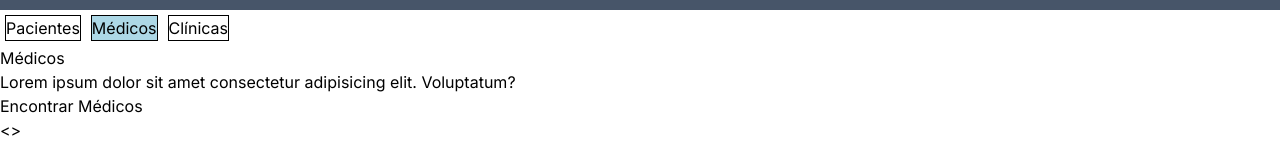
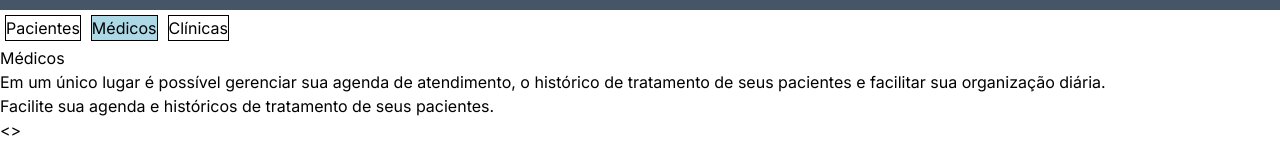
Before and after one commit to Care-4-you/AgendaSaude.web, a Next.js app: page / in a window 1280 px wide. Shown: the part 322-488 px from the top of the page. Built offline with nearby package versions, Linux system fonts and the light colour scheme.

Commit message:
feat: Update content and customButtonName

```diff
--- a/src/components/Carrousel/index.tsx
+++ b/src/components/Carrousel/index.tsx
@@ -15,21 +15,21 @@ const Carousel: React.FC = () => {
   const pages: Page[] = [
     {
       title: "Pacientes",
-      content: "Lorem ipsum dolor sit amet consectetur adipisicing elit. Voluptatum?",
+      content: "Para você que deseja pesquisar uma clínica ou consultório especialista perto de você e agendar uma consulta em poucos cliques.",
       linkTo: "/map",
-      customButtonName: "Encontrar Clínicas ",
+      customButtonName: "Busque clínicas e consultório.",
     },
     {
       title: "Médicos",
-      content: "Lorem ipsum dolor sit amet consectetur adipisicing elit. Voluptatum?",
+      content: "Em um único lugar é possível gerenciar sua agenda de atendimento, o histórico de tratamento de seus pacientes e facilitar sua organização diária.",
       linkTo: "/",
-      customButtonName: "Encontrar Médicos ",
+      customButtonName: "Facilite sua agenda e históricos de tratamento de seus pacientes.",
     },
     {
       title: "Clínicas",
-      content: "Conteúdo da Página 3.",
+      content: "Através do Agenda Saúde será possível aumentar o alcance de sua clínica em sua região e ter acesso a algumas funcionalidades que simplificará o dia a dia de seu negócio.",
       linkTo: "/",
-      customButtonName: "Encontrar Pacientes",
+      customButtonName: "Aumente suas base de clientes e sua eficiência.",
     },
   ];
 
```
